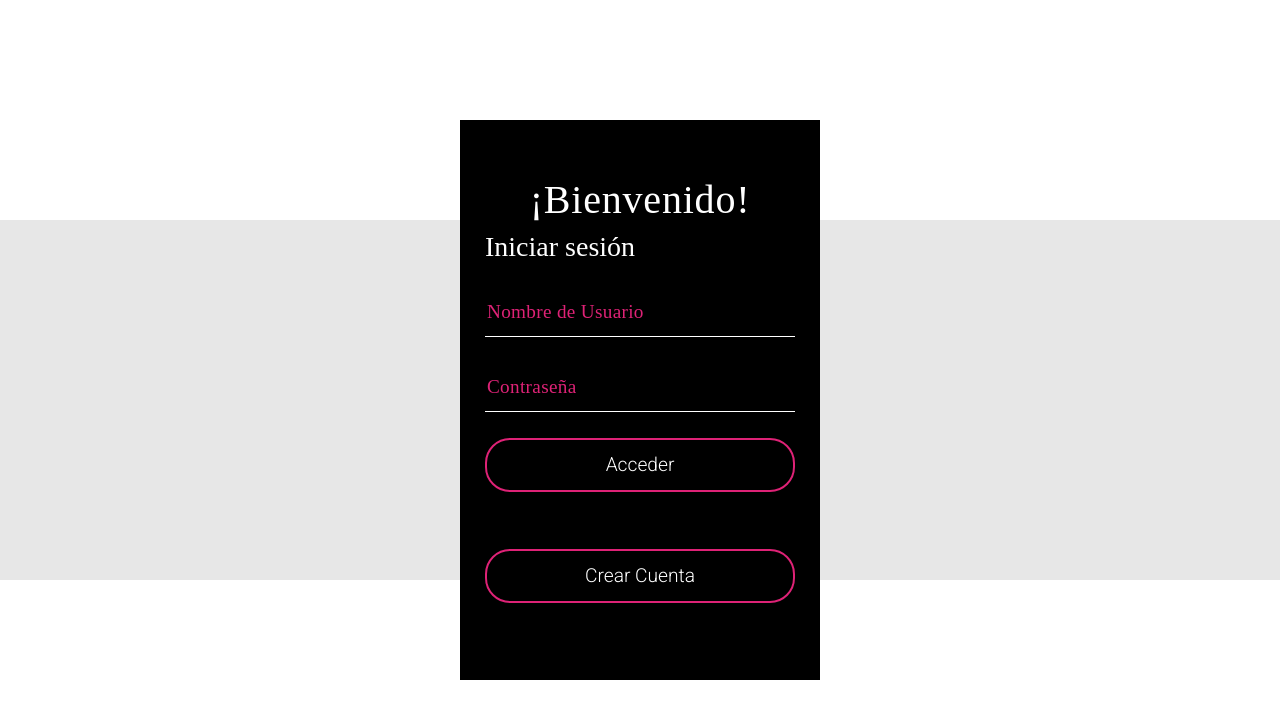
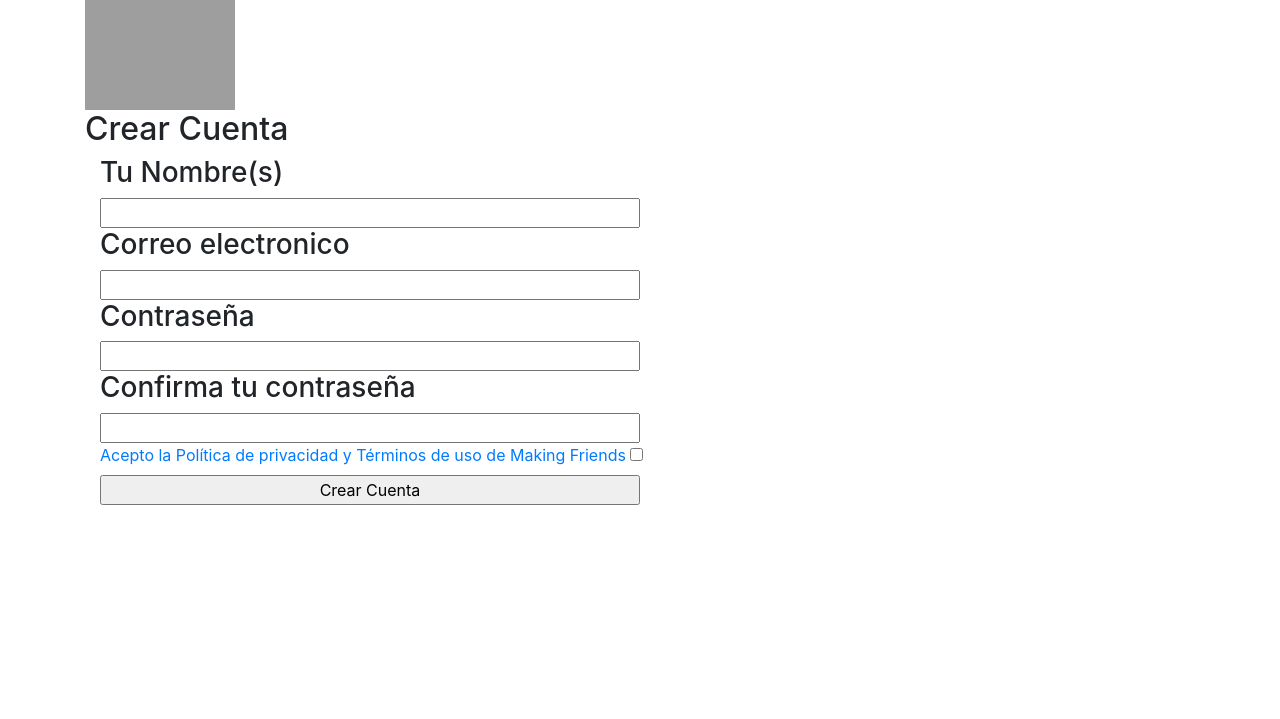
Before and after one commit to nejicadena/Django-Plataforma, a Django app: page /accounts/login/ in a window 1280 px wide. Shown: the top 719 px of the page. Run offline with Django 3.2, Linux system fonts and the light colour scheme; some libraries are stand-ins or nearby versions; grey boxes are pictures that could not be loaded.

Commit message:
I've added new templates

```diff
--- a/registration/templates/registration/login.html
+++ b/registration/templates/registration/login.html
@@ -1,49 +1,39 @@
+<!DOCTYPE html>
+<html>
+<head>
+	<title>Making Friends</title>
+	<link rel="stylesheet" href="css/login.css">
+  <link rel='stylesheet' href='https://cdnjs.cloudflare.com/ajax/libs/twitter-bootstrap/4.0.0/css/bootstrap.css'><link rel="stylesheet" href="css/you.css">
+</head>
 
-{% load static %}
-{% block title %}{% endblock %}
-{% block content %}
-<style>.errorlist{color:red;}</style>
-<link rel="stylesheet" href="{% static 'core/vendor/css/bootstrap.min.css' %}" rel="stylesheet">
+<body>
+<!-- partial:index.partial.html -->
+<div class="container">
+  <img src="images/Logo3.png" alt="Homepage" height="110" width="150">
+  <div id="title">
+    <h2>Crear Cuenta</h2>
+  </div>
+  <div class="form col-md-12">
+      <form>
+        <h3>Tu Nombre(s)</h3>
+        <input type="text" class="col-md-6" >
+        <h3>Correo electronico</h3>
+        <input type="text" class="col-md-6" >
+        <h3>Contraseña</h3>
+        <input type="password" class="col-md-6" >
+        <h3>Confirma tu contraseña</h3>
+        <input type="password" class="col-md-6" ><br>
+        <a href="perfil.html">
 
-    <!-- mobile specific metas
-    ================================================== -->
-    <meta name="viewport" content="width=device-width, initial-scale=1">
+          <label>Acepto la Política de privacidad y Términos de uso de Making Friends</label>
+        <input type="checkbox" class="inch"/> <br>
 
-    <!-- CSS
-    ================================================== -->
-    <link rel="stylesheet" href="{% static 'core/css/registro.css'%}">
-
-    <!-- script
-    ================================================== -->
-    <script src="{% static 'core/js/modernizr.js' %}%"></script>
-<div class='bold-line'></div>
-<div class='container'>
-  <div class='window'>
-    <div class='overlay'></div>
-    <div class='content'>
-      <div class='welcome'>¡Bienvenido!</div>
-      {% if 'registrer' in request.GET %}
-      <p style="color:green;"> Usuario registrado correctamente </p>
-      {% endif %}
-        <form action="" method="post">{% csrf_token %}
-          <h3 class="mb-4">Iniciar sesión</h3>
-          {% if form.non_field_errors %}
-            <p style="color:red">Usuario o contraseña incorrectos, prueba de nuevo.</p>
-          {% endif %}
-          <p>
-            <input type="text" class='input-line full-width' name="username" autofocus maxlength="254" required
-              id="id_username" class="form-control" placeholder="Nombre de Usuario"/>
-          </p>
-          <p>
-            <input type="password" class='input-line full-width' name="password" required
-              id="id_password" class="form-control" placeholder="Contraseña"/>
-          </p>
-          <p><input type="submit" class='ghost-round full-width' value="Acceder"></p>
-        </form>
-
-      <div><button class='ghost-round full-width' ><a href="{% url 'signup' %}" style="color: white;">Crear Cuenta</a></button></div>
-    </a>
+        <input type="button"  class="col-md-6" value="Crear Cuenta">
+        </a>
+      </form>
     </div>
   </div>
-</div>
-{% endblock %}
+<!-- partial -->
+
+</body>
+</html>
--- a/registration/urls.py
+++ b/registration/urls.py
@@ -1,9 +1,10 @@
 from django.urls import path
-from .views import SingUpView, ProfileUpdate
+from .views import SingUpView, ProfileUpdate, registration, login
 
 urlpatterns = [
 
     path('signup/' ,SingUpView.as_view(), name ='signup'),
     path('profile/', ProfileUpdate.as_view(), name="profile"),
-
+    path('login/', login, name="login"),
+    path('registration/', registration, name="registro"),
 ]
```
Also changed, not shown: registration/templates/registration/registro.html (added, +27 -0 lines), registration/views.py (+10 -0 lines), 1 other file.
